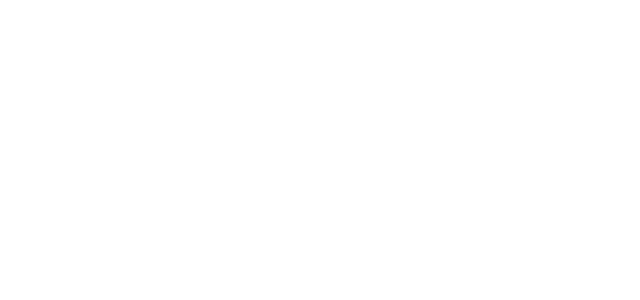
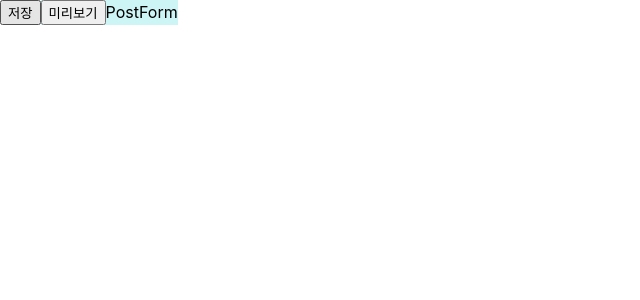
Before and after one commit to JinHyeonBae/BamtolBlog, a React (Create React App) app in the folder front/: page /write in a window 1280 px wide. Before the commit this address had no page. Shown: the top 300 px of the page, without its empty margins (0-640 px from the left). Built offline with nearby package versions, Linux system fonts and the light colour scheme.

Commit message:
redux를 통한 post data load 및 post write 틀 구성

```diff
--- a/front/src/App.js
+++ b/front/src/App.js
@@ -6,6 +6,7 @@
   Route
 } from "react-router-dom";
 import PostRead from './components/PostRead';
+import PostWrite from './components/PostWrite';
 
 const App = () => {
   return (
@@ -14,6 +15,7 @@
         <Routes>
           <Route path="/" element={<>Home: Bot Line Blog</>} />
           <Route path="/post" element={<PostRead />} />
+          <Route path="/write" element={<PostWrite />} />
         </Routes>
       </Router>
     </div>
--- a/front/src/_actions/post.js
+++ b/front/src/_actions/post.js
@@ -1,10 +1,19 @@
 import {
-  CHANGE_ACTIVEID_ACTION
+  CHANGE_ACTIVEID,
+  SAVE_POSTCONTENTS
 } from './types';
 
 export const changeActiveIdAction = (data) => {
   return {
-    type: CHANGE_ACTIVEID_ACTION,
+    type: CHANGE_ACTIVEID,
     data,
   }
 }
+
+export const savePostContentsAction = (data, temporaryMode = false) => {
+  return {
+    type: SAVE_POSTCONTENTS,
+    data,
+    temporaryMode,
+  }
+}
--- a/front/src/_actions/types.js
+++ b/front/src/_actions/types.js
@@ -1,2 +1,6 @@
-
-export const CHANGE_ACTIVEID_ACTION = 'CHANGE_ACTIVEID_ACTION';
+export const CHANGE_ACTIVEID = 'CHANGE_ACTIVEID';
+export const CHANGE_VIEWMODE = 'CHANGE_VIEWMODE';
+export const SAVE_POSTCONTENTS = 'SAVE_POSTCONTENTS';
+export const LOAD_POST_CONTENTS = 'LOAD_POST_CONTENTS';
+export const LOAD_TEMPPOST_CONTENTS = 'LOAD_TEMPPOST_CONTENTS';
+export const LOAD_POST_TOC = 'LOAD_POST_TOC';
--- a/front/src/_reducers/post.js
+++ b/front/src/_reducers/post.js
@@ -1,19 +1,70 @@
 import {
-  CHANGE_ACTIVEID_ACTION
+  CHANGE_ACTIVEID,
+  CHANGE_VIEWMODE,
+  SAVE_POSTCONTENTS,
+  LOAD_POST_CONTENTS,
+  LOAD_TEMPPOST_CONTENTS,
+  LOAD_POST_TOC,
 } from '../_actions/types';
+import shortid from 'shortid';
+import {
+  dummyDataForContents,
+  dummyDataForTOC
+} from './dummydata';
 
 const initialState = {
-  hash: '',
   activeId : '',
+  showPreview: false,
+  modifyingPostContents: {
+    postId: shortid.generate(),
+    title: '',
+    contents: []
+  },
+  PostData: {
+    postId: shortid.generate(),
+    title: '',
+    contents: []
+  },
+  TOCData : [],
 }
 
 export default function postReducer(state = initialState, action){
     switch (action.type){
-      case CHANGE_ACTIVEID_ACTION:
+      case CHANGE_ACTIVEID:
         return {
           ...state,
           activeId: action.data
         }
+      case CHANGE_VIEWMODE:
+        return {
+          ...state,
+          showPreview: action.data
+        }
+      case SAVE_POSTCONTENTS:
+        return {
+          ...state,
+          modifyingPostContents: action.data
+        }
+      case LOAD_POST_CONTENTS:
+        // Axios
+        return {
+          ...state,
+          PostData: dummyDataForContents
+        }
+      case LOAD_TEMPPOST_CONTENTS: {
+        // Axios
+        const tempPostContents = state.modifyingPostContents;
+        return {
+          ...state,
+          PostData: tempPostContents
+        }
+      }
+      case LOAD_POST_TOC:
+        // Axios
+        return {
+          ...state,
+          TOCData: dummyDataForTOC
+        }
       default: return state;
     }
 }
--- a/front/src/components/PostRead/IndexChart.js
+++ b/front/src/components/PostRead/IndexChart.js
@@ -1,10 +1,41 @@
-import React from 'react';
-import useIntersectionObservation from '../../hooks/useIntersectionObservation';
+import React, { useEffect, useRef } from 'react';
+import { useDispatch, useSelector } from 'react-redux';
+import { LOAD_POST_TOC } from '../../_actions/types';
+import { changeActiveIdAction } from '../../_actions';
 import RecursiveTitle from './RecursiveTitle';
-import { dummyDataForTOC } from './dummydata';
 
 const IndexChart = () => {
-  useIntersectionObservation();
+  const dispatch = useDispatch();
+  const contentRef = useRef({});
+  const { TOCData } = useSelector((state)=>state.post);
+
+  useEffect(()=>{
+    dispatch({
+      type: LOAD_POST_TOC
+    });
+  },[])
+
+  useEffect(()=>{
+    createIntersectionObservation();
+  },[TOCData]);
+
+  const createIntersectionObservation = () => {
+    const option = { threshold: 1.0 };
+    const callback = ( observedContent ) => {
+      observedContent.forEach((content) => {
+        contentRef.current[content.target.id] = content;
+      });
+      const visibleContent = Object.values(contentRef.current).filter(
+        (content) => content.isIntersecting
+      );
+      if(visibleContent.length) dispatch(changeActiveIdAction(visibleContent[0].target.id));
+    };
+
+    const observer = new IntersectionObserver(callback, option);
+
+    const contents = [...document.querySelectorAll('[class^="header_"]')];
+    contents.forEach((content) => observer.observe(content));
+  }
 
   return (
     <div className='IndexChart'>
@@ -13,7 +44,7 @@
           자습서
           <span className="svgImg">V</span>
         </div>
-        <RecursiveTitle titleObjects={ dummyDataForTOC } />
+        <RecursiveTitle titleObjects={ TOCData } />
       </div>
     </div>
   );
--- a/front/src/components/PostRead/Post.js
+++ b/front/src/components/PostRead/Post.js
@@ -1,15 +1,29 @@
-import React, { useState } from 'react';
+import React, { useEffect } from 'react';
+import { useDispatch, useSelector } from 'react-redux';
+import { LOAD_POST_CONTENTS, LOAD_TEMPPOST_CONTENTS } from '../../_actions/types';
 import Contents from './Contents';
-import { dummyDataForContents } from './dummydata';
 
-const Post = () => {
-  const [PostData, ] = useState(dummyDataForContents);
+const Post = ({ temporary = false }) => {
+  const dispatch = useDispatch();
+  const { PostData } = useSelector((state)=>state.post);
+
+  useEffect(()=>{
+    if(temporary){
+      dispatch({
+        type: LOAD_TEMPPOST_CONTENTS
+      })
+    } else {
+      dispatch({
+        type: LOAD_POST_CONTENTS
+      })
+    }
+  },[])
 
   return (
     <div className='Contents'>
-      <h1>{PostData.title}</h1>
-      <h3>{PostData.subtitle}</h3>
-      <Contents contents={PostData.contents} />
+      <h1>{PostData?.title}</h1>
+      <h3>{PostData?.subtitle}</h3>
+      <Contents contents={PostData?.contents} />
     </div>
   );
 }
--- /dev/null
+++ b/front/src/components/PostWrite/PostForm.js
@@ -0,0 +1,11 @@
+import React from 'react';
+
+const PostForm = () => {
+  return (
+    <>
+      PostForm
+    </>
+  )
+}
+
+export default PostForm;
--- /dev/null
+++ b/front/src/components/PostWrite/PostModify.js
@@ -0,0 +1,28 @@
+import React, { useState, useCallback } from 'react';
+import { useDispatch } from 'react-redux';
+import { CHANGE_VIEWMODE } from '../../_actions/types';
+import { savePostContentsAction } from '../../_actions';
+import PostForm from './PostForm';
+
+const PostModify = () => {
+  const dispatch = useDispatch();
+  const [postContents, ] = useState('');  //object 형태
+
+  const changeViewMode = useCallback(()=>{
+    //await
+    dispatch(savePostContentsAction(postContents, true));
+    dispatch({
+      type: CHANGE_VIEWMODE,
+      data: true
+    })
+  }, [])
+
+  return (
+  <div className='PostModify'>
+    <button onClick={changeViewMode}>미리보기</button>
+    <PostForm />
+  </div>
+  )
+}
+
+export default PostModify;
--- /dev/null
+++ b/front/src/components/PostWrite/PostPreview.js
@@ -0,0 +1,24 @@
+import React, { useCallback } from 'react';
+import { useDispatch } from 'react-redux';
+import { CHANGE_VIEWMODE } from '../../_actions/types';
+import Post from './../PostRead/Post';
+
+const PostPreview = () => {
+  const dispatch = useDispatch();
+
+  const changeViewMode = useCallback(()=>{
+    dispatch({
+      type: CHANGE_VIEWMODE,
+      data: false
+    })
+  }, [])
+
+  return (
+  <div className='PostPreview' >
+    <button onClick={changeViewMode}>수정</button>
+    <Post temporary={true}/>
+  </div>
+  )
+}
+
+export default PostPreview;
--- /dev/null
+++ b/front/src/components/PostWrite/PostWrite.scss
@@ -0,0 +1,12 @@
+.PostWrite {
+  width: 1024px;
+  background-color: azure;
+}
+
+.PostModify {
+  background-color: rgb(206, 245, 245);
+}
+
+.PostPreview {
+  background-color: rgb(211, 248, 231);
+}
--- /dev/null
+++ b/front/src/components/PostWrite/index.js
@@ -0,0 +1,31 @@
+import React from 'react';
+import { useSelector, useDispatch } from 'react-redux';
+import { savePostContentsAction } from '../../_actions';
+import PostModify from './PostModify';
+import PostPreview from './PostPreview';
+import './PostWrite.scss';
+
+const PostWrite = () => {
+  const dispatch = useDispatch();
+  const {showPreview, postContents} = useSelector((state)=>state.post);
+
+
+  const onSubmitHandler = (e) => {
+    e.preventDefault();
+    dispatch(savePostContentsAction(postContents));
+  }
+
+  return (<>
+    <div className='PostRead'>
+      <div>
+        <button onClick={onSubmitHandler}>저장</button>
+      </div>
+      { showPreview
+        ? <PostPreview />
+        : <PostModify />
+      }
+    </div>
+  </>)
+}
+
+export default PostWrite;
```
Also changed, not shown: front/src/_reducers/dummydata.js (renamed from front/src/components/PostRead/dummydata.js).
